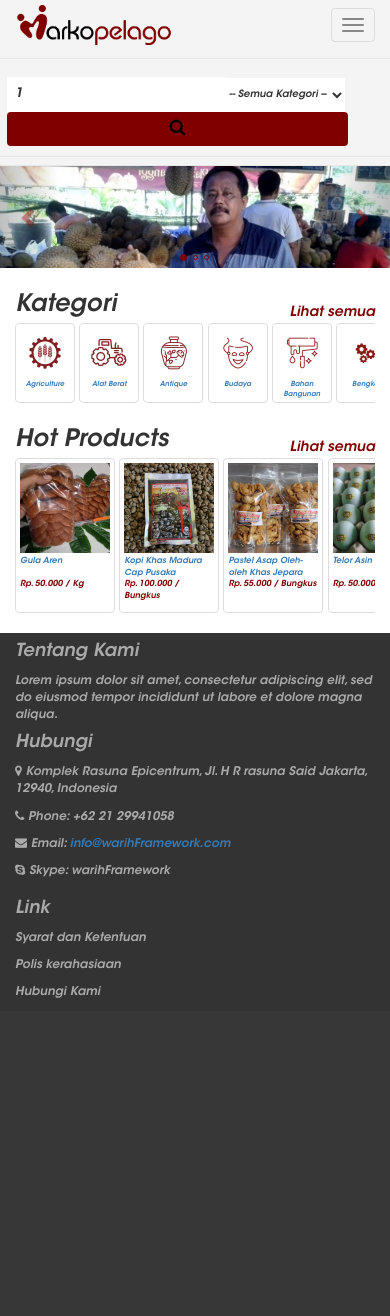
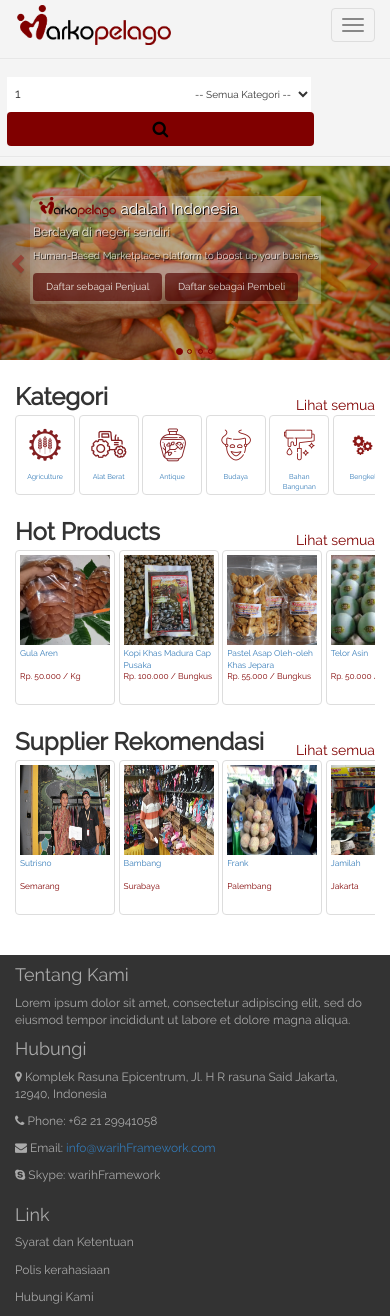
Before and after one commit to markopelago/markopelago, a PHP site: page /?s=1 in a window 390 px wide. Before the commit the page ends 998 px from the top, so only its background shows below. Run offline with PHP 8.4, Linux system fonts and the light colour scheme; data that the repository does not hold is empty; some libraries are stand-ins or nearby versions.

Commit message:
main image text

```diff
--- a/classes/vocabulary.php
+++ b/classes/vocabulary.php
@@ -76,7 +76,10 @@
 		$arr[$l]["applicants"]									= "Applicants";
 		$arr[$l]["you_have_to_login_first"]						= "You have to log in first";
 		$arr[$l]["hot_products"]								= "Hot Products";
+		$arr[$l]["recommended_suppliers"]						= "Recommended Suppliers";
 		$arr[$l]["view_all"]									= "View All";
+		$arr[$l]["register_as_seller"]							= "Register as Seller";
+		$arr[$l]["register_as_buyer"]							= "Register as Buyer";
 
 		/*==================================================================================================================================*/
 		/*==================================================================================================================================*/
@@ -140,7 +143,10 @@
 		$arr[$l]["applicants"]									= "Pelamar";
 		$arr[$l]["you_have_to_login_first"]						= "Anda harus login terlebih dahulu";
 		$arr[$l]["hot_products"]								= "Hot Products";
+		$arr[$l]["recommended_suppliers"]						= "Supplier Rekomendasi";
 		$arr[$l]["view_all"]									= "Lihat semua";
+		$arr[$l]["register_as_seller"]							= "Daftar sebagai Penjual";
+		$arr[$l]["register_as_buyer"]							= "Daftar sebagai Pembeli";
 
 		return $arr[$this->locale][$index];
 	}
--- a/index.php
+++ b/index.php
@@ -1,16 +1,23 @@
 <?php include_once "homepage_header.php"; ?>
 <div id="myCarousel" class="carousel slide" data-ride="carousel">
-	<!-- Indicators -->
-	<ol class="carousel-indicators">
-		<li data-target="#myCarousel" data-slide-to="0" class="active"></li>
-		<li data-target="#myCarousel" data-slide-to="1"></li>
-		<li data-target="#myCarousel" data-slide-to="2"></li>
-	</ol>
 	<!-- Wrapper for slides -->
 	<div class="carousel-inner">
-		<div class="item active"><img src="images/main1.jpg"></div>
-		<div class="item"><img src="images/main2.jpg"></div>
-		<div class="item"><img src="images/main3.jpg"></div>
+		<div class="item active">
+			<img src="images/main1.jpg">
+			<div class="carousel-overlay"></div>
+		</div>
+		<div class="item">
+			<img src="images/main2.jpg">
+			<div class="carousel-overlay"></div>
+		</div>
+		<div class="item">
+			<img src="images/main3.jpg">
+			<div class="carousel-overlay"></div>
+		</div>
+		<div class="item">
+			<img src="images/main4.jpg">
+			<div class="carousel-overlay"></div>
+		</div>
 	</div>
 	<!-- Left and right controls -->
 	<a class="left carousel-control" href="#myCarousel" data-slide="prev">
@@ -21,6 +28,32 @@
 		<span class="glyphicon glyphicon-chevron-right"></span>
 		<span class="sr-only">Next</span>
 	</a>
+	<!-- Indicators -->
+	<ol class="carousel-indicators">
+		<li data-target="#myCarousel" data-slide-to="0" class="active"></li>
+		<li data-target="#myCarousel" data-slide-to="1"></li>
+		<li data-target="#myCarousel" data-slide-to="2"></li>
+		<li data-target="#myCarousel" data-slide-to="3"></li>
+	</ol>
+
+	<div class="container">
+		<div class="row">
+			<div class="col-sm-6" style="position:absolute;top:0px;">
+				<div class="r-form-1-top">
+					<img src="images/logo.png"> adalah Indonesia
+				</div>
+				<div class="r-form-1-bottom">
+					<p class="subtitle">Berdaya di negeri sendiri</p>
+					<p class="description">Human-Based Marketplace platform to boost up your busines</p>
+					<div class="top-buttons">
+						<a class="btn btn-link-2 scroll-link" href="register.php?investor=1"><?=v("register_as_seller");?></a>
+						<a class="btn btn-link-2 scroll-link" href="register.php?investor=1"><?=v("register_as_buyer");?></a>
+					</div>
+				</div>
+			</div>
+		</div>
+	</div>
+
 </div>
 <div style="height:20px;"></div>
 <div class="container">
@@ -96,5 +129,28 @@
 </div>
 <div style="height:20px;"></div>
 <div class="container">
+	<div class="row sub-title-area">
+		<div class="sub-title-text"><?=v("recommended_suppliers");?></div>
+		<div class="view-all-text"><a href="#"><?=v("view_all");?></a></div>
+	</div>
+	<div class="scrolling-wrapper">
+		<?php
+			$suppliers[0] = ["id"=>"001","img"=>"Sutrisno.jpg","name"=>"Sutrisno","city"=>"Semarang"];
+			$suppliers[1] = ["id"=>"002","img"=>"Bambang.jpg","name"=>"Bambang","city"=>"Surabaya"];
+			$suppliers[2] = ["id"=>"003","img"=>"Frank.jpg","name"=>"Frank","city"=>"Palembang"];
+			$suppliers[3] = ["id"=>"004","img"=>"Jamilah.jpg","name"=>"Jamilah","city"=>"Jakarta"];
+			$suppliers[4] = ["id"=>"005","img"=>"Nurrochman.jpg","name"=>"Nurrochman","city"=>"Pontianak"];
+			foreach($suppliers as $supplier){
+		?>
+			<div class="img-thumbnail">
+				<a href="supplier_detail.php?id=<?=$supplier["id"];?>">
+					<img src="suppliers/<?=$supplier["img"];?>" alt="#">
+					<div class="caption"><p><?=$supplier["name"];?></p></div>
+					<div class="price"><p><?=$supplier["city"];?></p></div>
+				</a>
+			</div>
+		<?php } ?>
+	</div>
 </div>
+<div style="height:40px;"></div>
 <?php include_once "footer.php"; ?>
--- a/styles/style.css
+++ b/styles/style.css
@@ -1,16 +1,21 @@
 @font-face {
-	font-family: "ITCAvantGardeGothicStdBook";
-	src: url("../fonts/ITCAvantGardeStd.otf");
+  font-family: 'Raleway';
+  font-style: normal;
+  font-weight: 400;
+  src: local('Raleway'), local('Raleway-Regular'), url('../fonts/Raleway_Regular.woff2') format('woff2');
+  unicode-range: U+0000-00FF, U+0131, U+0152-0153, U+02BB-02BC, U+02C6, U+02DA, U+02DC, U+2000-206F, U+2074, U+20AC, U+2122, U+2191, U+2193, U+2212, U+2215, U+FEFF, U+FFFD;
 }
 
 body {
 	margin: 0;
-    font-family: "ITCAvantGardeGothicStdBook";
+	font-family: Raleway,sans-serif;
 	font-size:12px;
+    line-height: 1.6;
+    color: #636b6f;
 }
 
-a { font-family: "ITCAvantGardeGothicStdBook"; }
-div { font-family: "ITCAvantGardeGothicStdBook"; }
+a { font-family: "Raleway"; }
+div { font-family: "Raleway"; }
 
 .loading {
 	background: lightgoldenrodyellow url('icons/processing.gif') no-repeat center 65%;
@@ -46,7 +51,7 @@
 }
 
 #div_video h1, #div_video h2, #div_video h3 {
-	font-family: "ITCAvantGardeGothicStdBook","Lucida Grande","Lucida Sans Unicode","Dejavu Sans",Verdana,sans-serif;
+	font-family: "Raleway","Lucida Grande","Lucida Sans Unicode","Dejavu Sans",Verdana,sans-serif;
 	color: #fff;
 	text-shadow: 0 0 10px #666;
 	letter-spacing: 3px;
@@ -77,7 +82,7 @@
 }
 
 .btn-link-2{
-    font-family: "ITCAvantGardeGothicStdBook","Lucida Grande","Lucida Sans Unicode","Dejavu Sans",Verdana,sans-serif;
+    font-family: "Raleway","Lucida Grande","Lucida Sans Unicode","Dejavu Sans",Verdana,sans-serif;
     font-size: 15px;
     padding: 10px;
     color: #fff;
@@ -88,7 +93,7 @@
 }
 
 .benjamin{
-    font-family: "ITCAvantGardeGothicStdBook","Lucida Grande","Lucida Sans Unicode","Dejavu Sans",Verdana,sans-serif;
+    font-family: "Raleway","Lucida Grande","Lucida Sans Unicode","Dejavu Sans",Verdana,sans-serif;
     font-size: 20px;
     padding: 15px;
     margin: 15px;
@@ -100,7 +105,7 @@
 }
 
 .header3 {
-    font-family: "ITCAvantGardeGothicStdBook","Lucida Grande","Lucida Sans Unicode","Dejavu Sans",Verdana,sans-serif;
+    font-family: "Raleway","Lucida Grande","Lucida Sans Unicode","Dejavu Sans",Verdana,sans-serif;
     font-size: 36px;
     color: #000;
     text-align: center;
@@ -777,9 +782,25 @@
 .navbar-default {
     background-color: #f4f4f4 !important;
 }
+.navbar-nav {
+    position: relative;
+    top: 5px;
+}
+.navbar-default .navbar-nav a{
+	color:#000 !important;
+}
+.navbar-default .navbar-nav>.open>a:hover{
+	background-color:#800000 !important;
+	font-weight:bolder;
+}
 
+.carousel-inner{
+	height:550px !important;
+}
 .carousel-control{
 	color:#800000 !important;
+	width:10% !important;
+	z-index:10 !important;
 }
 .carousel-indicators li{
 	border:1px solid #800000 !important;
@@ -787,15 +808,20 @@
 .carousel-indicators .active{
 	background-color:#800000 !important;
 }
-
-.navbar-nav {
-    position: relative;
-    top: 5px;
+.carousel-caption {
+	position:absolute !important;
+	top:0px;
+	max-width: 550px;
+	padding: 0 20px;
+	margin:0 auto;
+	margin-top: 100px;
 }
-
-.navbar-default .navbar-nav>.open>a:hover{
-	background-color:#800000 !important;
-	color:#000 !important;
+.carousel-overlay {
+    position: absolute;
+	top:0px;
+    width: 100%;
+    height: 100%;
+    background: rgba(0, 0, 0, 0.3);
 }
 
 .dropdown-menu>li>a:hover{
@@ -806,7 +832,6 @@
 .search-container {
   float: right;
 }
-
 .search-container input[type=text] {
   padding: 8px;
   margin-top: 8px;
@@ -814,7 +839,6 @@
   border: none;
   width:300px;
 }
-
 .search-container button {
   float: right;
   padding: 5px 10px;
@@ -826,11 +850,9 @@
   border: none;
   cursor: pointer;
 }
-
 .search-container button:hover {
   background: #EFB509;
 }
-
 .search-container select {
   padding: 11px 0px 11px 0px;
   margin-top: 8px;
@@ -864,12 +886,10 @@
 	margin-right:15px;
 	margin-top:15px;
 }
-
 .view-all-text a {
 	color:#800000;
 	text-decoration:none;
 }
-
 .view-all-text a:hover{
 	color:#EFB509;
 	text-decoration:none;
@@ -959,8 +979,51 @@
   white-space: nowrap;
 }
 
+.r-form-1-top {
+	margin-top:15%;
+	margin-left:50px;
+    padding: 25px 25px 15px 25px;
+    background: #444;
+    background: rgba(200, 200, 200, 0.45);
+    -moz-border-radius: 40px 0 0 0;
+    -webkit-border-radius: 40px 0 0 0;
+    border-radius: 40px 0 0 0;
+	color: #fff;
+	font-size: 34px;
+	text-shadow: 1px 1px #080808;
+}
+.r-form-1-top img{
+	height:50px;
+	position:relative;
+	top:-10px;
+}
+.r-form-1-bottom {
+    padding: 25px;
+	margin-left:50px;
+    background: #444;
+    background: rgba(200, 200, 200, 0.3);
+    text-align: left;
+	font-size: 18px;
+    line-height: 34px;
+	color: #fff;
+	opacity: 0.8;
+	text-shadow: 1px 1px #080808;
+}
+.r-form-1-bottom .subtitle {
+	font-size: 28px;
+}
+.r-form-1-bottom .description {
+	margin-bottom:40px;
+}
+
 @media screen and (max-width: 995px) {
 	.header-start{ height:110px; }
+	.carousel-inner{
+		height:100% !important;
+	}
+	.r-form-1-top {
+		margin-top:5%;
+	}
 }
 
 @media screen and (max-width: 767px) {
@@ -1010,9 +1073,38 @@
 	}
 }
 
+@media screen and (max-width: 690px) {
+	.r-form-1-top {
+		margin-top:15%;
+		margin-left:25px;
+		padding: 5px 5px 3px 15px;
+		-moz-border-radius: 20px 0 0 0;
+		-webkit-border-radius: 20px 0 0 0;
+		border-radius: 20px 0 0 0;
+		font-size: 20px;
+	}
+	.r-form-1-top img{
+		height:25px;
+		position:relative;
+		top:-5px;
+	}
+	.r-form-1-bottom {
+		padding: 5px;
+		margin-left:25px;
+		font-size: 12px;
+		line-height: 24px;
+	}
+	.r-form-1-bottom .subtitle {
+		font-size: 19px;
+	}
+	.r-form-1-bottom .description {
+		margin-bottom:20px;
+	}
+}
+
 @media screen and (max-width: 492px) {
 	.search-container input[type=text] {
-		width: 64%;
+		width: 60%;
 	}
 	.search-container button {
 		width:100%;
@@ -1023,5 +1115,35 @@
 	  padding-left:7px;
 	}
 	.header-start{ height:165px; }
+
+	.r-form-1-top {
+		margin-top:10%;
+		margin-left:15px;
+		padding: 3px 3px 2px 8px;
+		-moz-border-radius: 10px 0 0 0;
+		-webkit-border-radius: 10px 0 0 0;
+		border-radius: 10px 0 0 0;
+		font-size: 15px;
+	}
+	.r-form-1-top img{
+		height:20px;
+		position:relative;
+		top:-3px;
+	}
+	.r-form-1-bottom {
+		padding: 3px;
+		margin-left:15px;
+		font-size: 10px;
+		line-height: 14px;
+	}
+	.r-form-1-bottom .description {
+		margin-bottom:10px;
+	}
+	.r-form-1-bottom .subtitle {
+		font-size: 12px;
+	}
+	.r-form-1-bottom .btn-link-2 {
+		font-size: 10px;
+	}
 }
 /*===================================================================================*/
```
Also changed, not shown: fonts/Raleway_Regular.woff2 (added), images/main1.jpg, images/main2.jpg, images/main3.jpg, images/main4.jpg (added), suppliers/Bambang.jpg (added), suppliers/Frank.jpg (added), suppliers/Jamilah.jpg (added), suppliers/Nurrochman.jpg (added), suppliers/Sutrisno.jpg (added).
